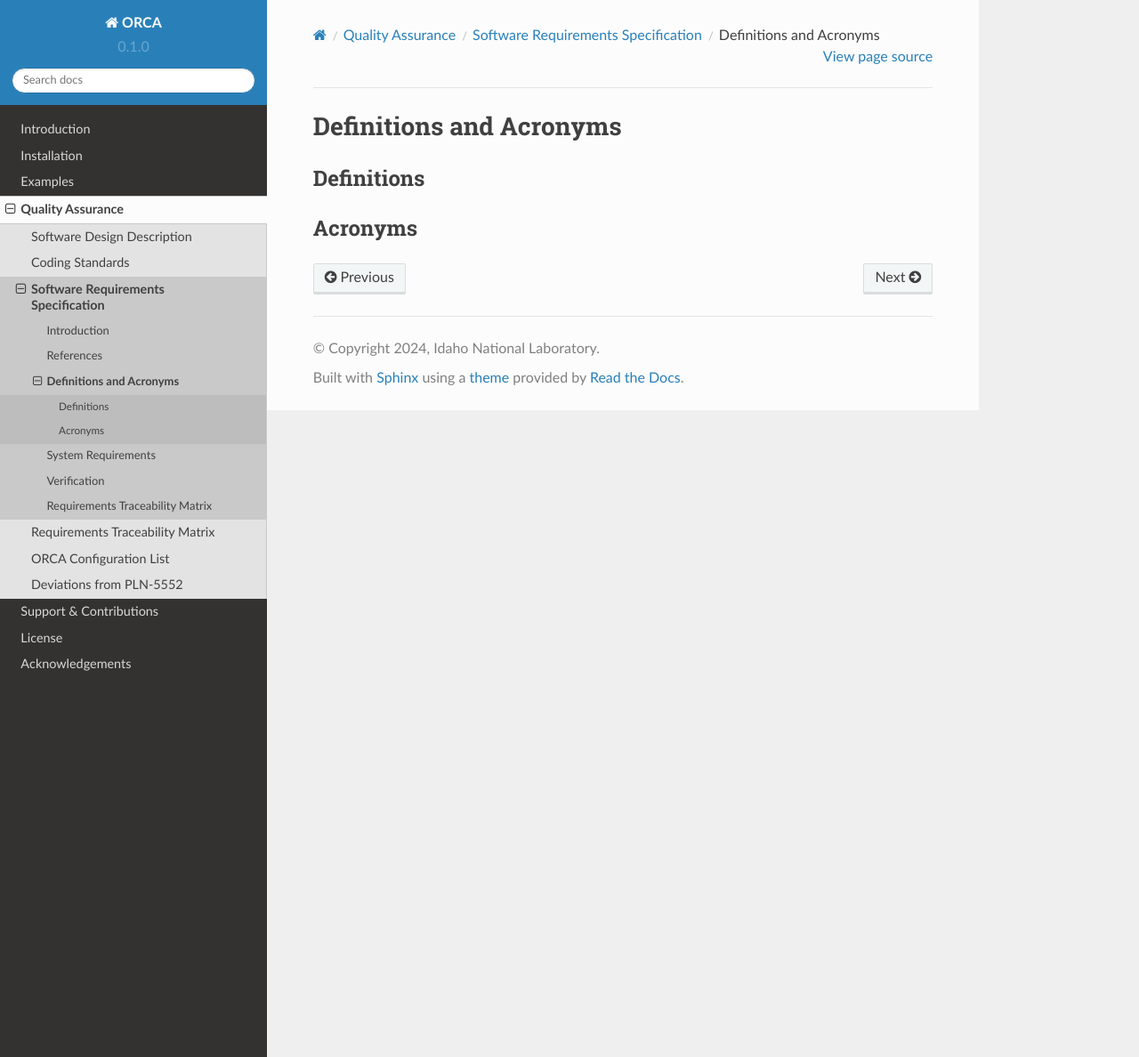
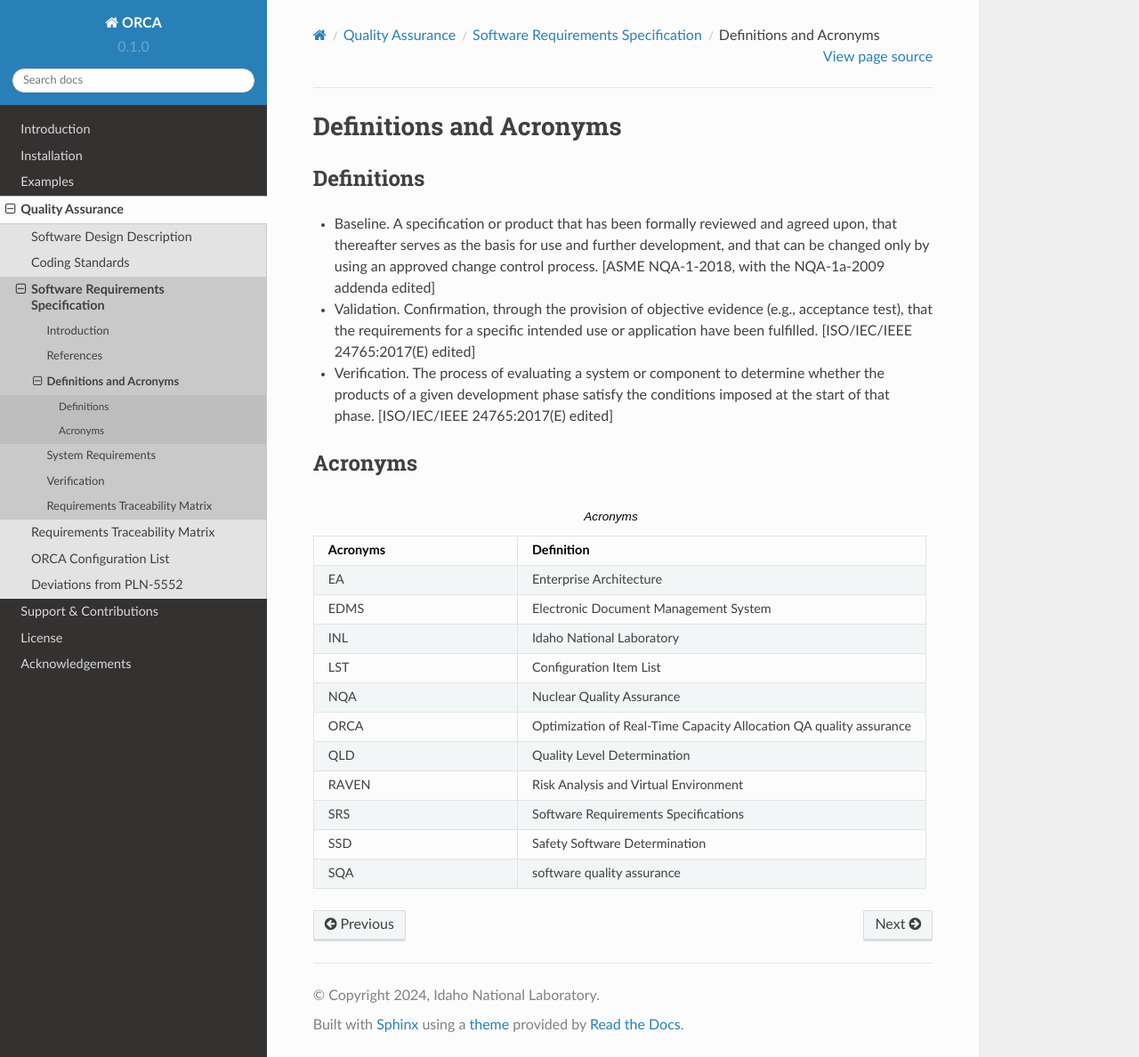
Before and after one commit to RossDHays/rtd-tutorial-main, a Sphinx documentation site: the page built from docs/source/qualityAssurance/requirements/definition_and_acronyms.rst, in a window 1280 px wide and 1188 px high. Shown: the whole window at 89% size. Built offline with Sphinx 7.4.7 and the Read the Docs theme 2.0.0, drawn with Linux system fonts in a browser that asks for light colours.

Commit message:
Update definition_and_acronyms.rst
added some definitions and acronyms

```diff
--- a/docs/source/qualityAssurance/requirements/definition_and_acronyms.rst
+++ b/docs/source/qualityAssurance/requirements/definition_and_acronyms.rst
@@ -6,5 +6,38 @@ Definitions and Acronyms
 Definitions
 -----------
 
+* Baseline. A specification or product that has been formally reviewed and agreed upon, that thereafter serves as the basis for use and further development, and that can be changed only by using an approved change control process. [ASME NQA-1-2018, with the NQA-1a-2009 addenda edited]
+* Validation. Confirmation, through the provision of objective evidence (e.g., acceptance test), that the requirements for a specific intended use or application have been fulfilled. [ISO/IEC/IEEE 24765:2017(E) edited]
+* Verification. The process of evaluating a system or component to determine whether the products of a given development phase satisfy the conditions imposed at the start of that phase. [ISO/IEC/IEEE 24765:2017(E) edited]
+
 Acronyms
 --------
+
+.. list-table:: Acronyms
+   :widths: 25 50
+   :header-rows: 1
+
+   * - Acronyms
+     - Definition
+   * - EA
+     - Enterprise Architecture
+   * - EDMS
+     - Electronic Document Management System
+   * - INL
+     - Idaho National Laboratory
+   * - LST
+     - Configuration Item List
+   * - NQA
+     - Nuclear Quality Assurance
+   * - ORCA
+     - Optimization of Real-Time Capacity Allocation QA quality assurance
+   * - QLD
+     - Quality Level Determination
+   * - RAVEN
+     - Risk Analysis and Virtual Environment
+   * - SRS
+     - Software Requirements Specifications
+   * - SSD
+     - Safety Software Determination
+   * - SQA
+     - software quality assurance
```
